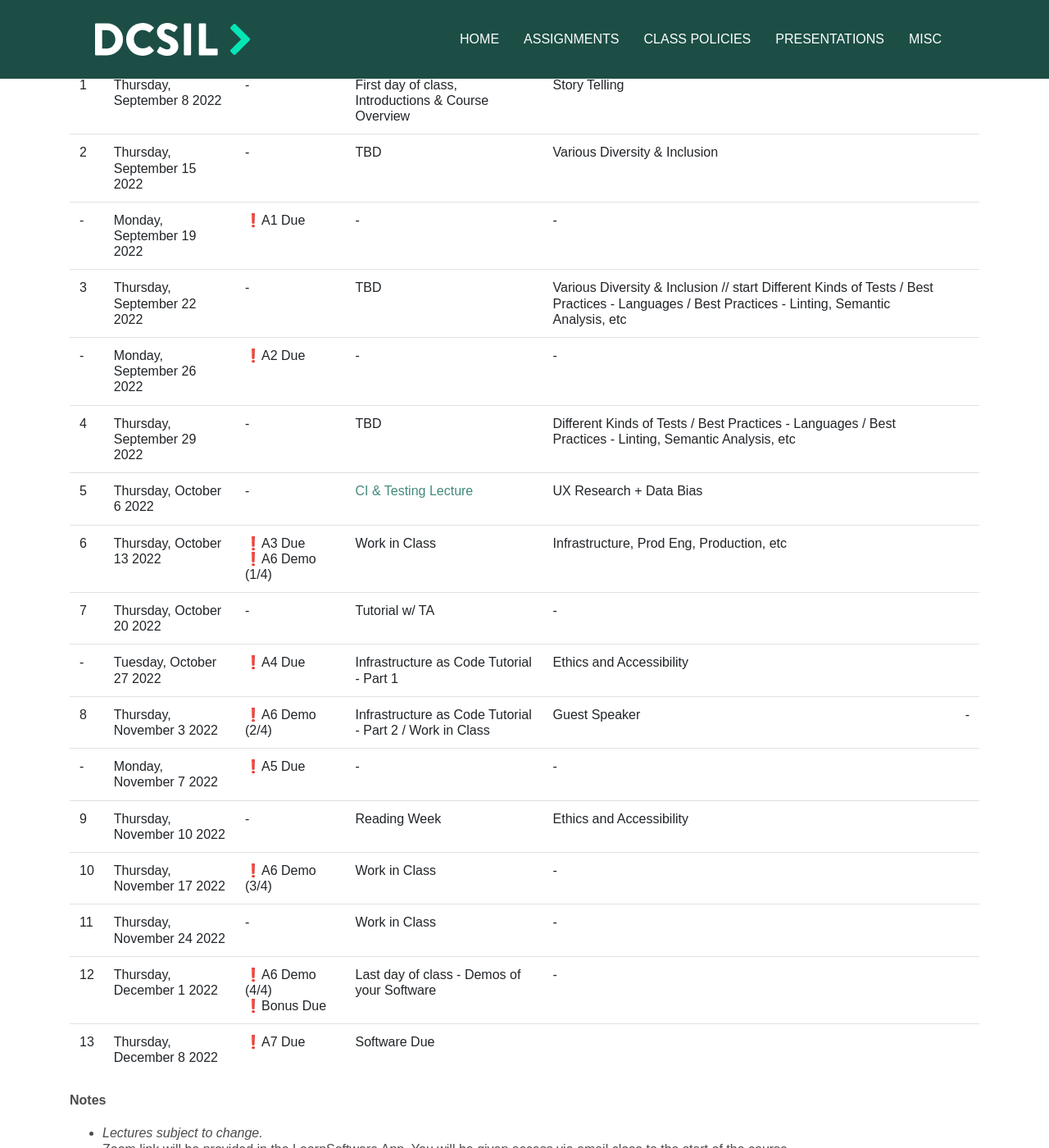
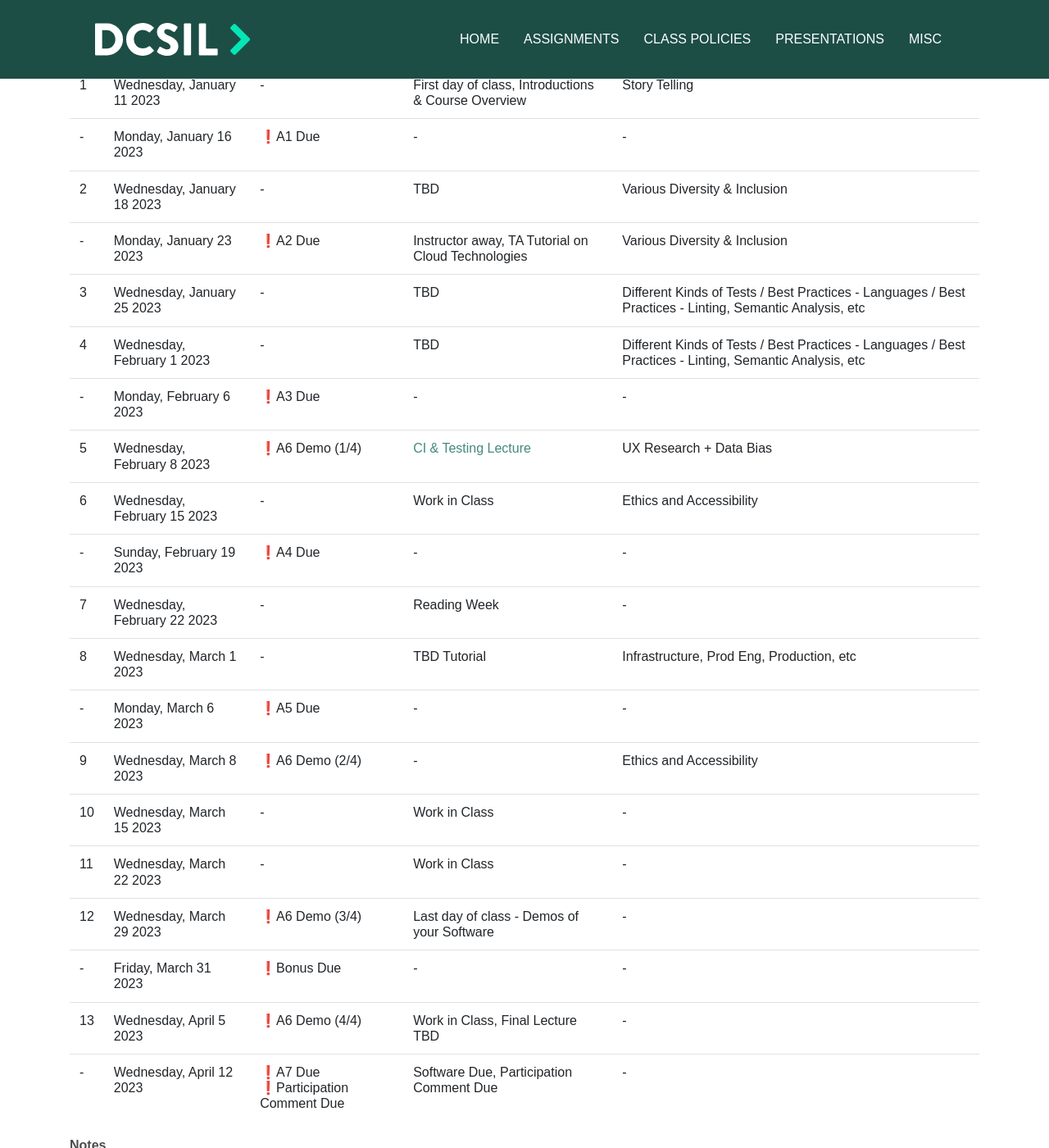
Before and after one commit to dcsil/CSC491, a Jekyll site: the page built from other_pages/schedule.md, in a window 1280 px wide and 1400 px high, scrolled down 306 px. Shown: the whole window at 82% size. Built offline with Jekyll 4.4.1, drawn with Linux system fonts in a browser that asks for light colours; our own code applies the rules of GitHub Pages for plain Markdown files.

Commit message:
Update schedule

```diff
--- a/other_pages/schedule.md
+++ b/other_pages/schedule.md
@@ -6,23 +6,26 @@ This is a class schedule indicating what we aim to do each week and the recommen
 
 | # | Date | Assignments | Lecture Time | Recommended Async Lectures |
 | -- | -- | -- | -- | -- |
-| 1 | Thursday, September 8 2022   | - | First day of class, Introductions & Course Overview | Story Telling |
-| 2 | Thursday, September 15 2022   | - | TBD | Various Diversity & Inclusion |
-| - | Monday, September 19 2022   | ❗A1 Due | - | - |
-| 3 | Thursday, September 22 2022   | - | TBD | Various Diversity & Inclusion // start Different Kinds of Tests / Best Practices - Languages / Best Practices - Linting, Semantic Analysis, etc |
-| - | Monday, September 26 2022   | ❗A2 Due | - | - |
-| 4 | Thursday, September 29 2022   | - | TBD | Different Kinds of Tests / Best Practices - Languages / Best Practices - Linting, Semantic Analysis, etc |
-| 5 | Thursday, October 6 2022  | - | [CI & Testing Lecture](https://csc491.dcsil.ca/presentations/output/ci/index.html#0) | UX Research + Data Bias |
-| 6 | Thursday, October 13 2022  | ❗A3 Due<br>❗A6 Demo (1/4) | Work in Class | Infrastructure, Prod Eng, Production, etc |
-| 7 | Thursday, October 20 2022  | - | Tutorial w/ TA | - |
-| - | Tuesday, October 27 2022     | ❗A4 Due | Infrastructure as Code Tutorial - Part 1 | Ethics and Accessibility |
-| 8 | Thursday, November 3 2022      | ❗A6 Demo (2/4) | Infrastructure as Code Tutorial - Part 2 / Work in Class | Guest Speaker | - |
-| - | Monday, November 7 2022  | ❗A5 Due  | - | - |
-| 9 | Thursday, November 10 2022     | - | Reading Week | Ethics and Accessibility |
-| 10 | Thursday, November 17 2022    | ❗A6 Demo (3/4) | Work in Class | - |
-| 11 | Thursday, November 24 2022    | - | Work in Class | - |
-| 12 | Thursday, December 1 2022    | ❗A6 Demo (4/4)<br>❗Bonus Due | Last day of class - Demos of your Software  | - |
-| 13 | Thursday, December 8 2022     | ❗A7 Due  |  Software Due |
+| 1 | Wednesday, January 11 2023   | - | First day of class, Introductions & Course Overview | Story Telling |
+| - | Monday, January 16 2023   | ❗A1 Due | - | - |
+| 2 | Wednesday, January 18 2023   | - | TBD | Various Diversity & Inclusion |
+| - | Monday, January 23 2023   | ❗A2 Due | Instructor away, TA Tutorial on Cloud Technologies | Various Diversity & Inclusion |
+| 3 | Wednesday, January 25 2023   | - | TBD | Different Kinds of Tests / Best Practices - Languages / Best Practices - Linting, Semantic Analysis, etc |
+| 4 | Wednesday, February 1 2023   | - | TBD | Different Kinds of Tests / Best Practices - Languages / Best Practices - Linting, Semantic Analysis, etc |
+| - | Monday, February 6 2023   | ❗A3 Due | - | - |
+| 5 | Wednesday, February 8 2023  | ❗A6 Demo (1/4) | [CI & Testing Lecture](https://csc491.dcsil.ca/presentations/output/ci/index.html#0) | UX Research + Data Bias |
+| 6 | Wednesday, February 15 2023  | - | Work in Class | Ethics and Accessibility |
+| - | Sunday, February 19 2023   | ❗A4 Due | - | - |
+| 7 | Wednesday, February 22 2023  | - | Reading Week | - |
+| 8 | Wednesday, March 1 2023      | - | TBD Tutorial | Infrastructure, Prod Eng, Production, etc |
+| - | Monday, March 6 2023   | ❗A5 Due | - | - |
+| 9 | Wednesday, March 8 2023     | ❗A6 Demo (2/4) | - | Ethics and Accessibility |
+| 10 | Wednesday, March 15 2023    | -| Work in Class | - |
+| 11 | Wednesday, March 22 2023    | - | Work in Class | - |
+| 12 | Wednesday, March 29 2023    | ❗A6 Demo (3/4) | Last day of class - Demos of your Software  | - |
+| - | Friday, March 31 2023   | ❗Bonus Due | - | - |
+| 13 | Wednesday, April 5 2023   | ❗A6 Demo (4/4) |  Work in Class, Final Lecture TBD | - |
+| - | Wednesday, April 12 2023   | ❗A7 Due<br>❗Participation Comment Due | Software Due, Participation Comment Due | - |
 
 **Notes**
 - _Lectures subject to change._
```
